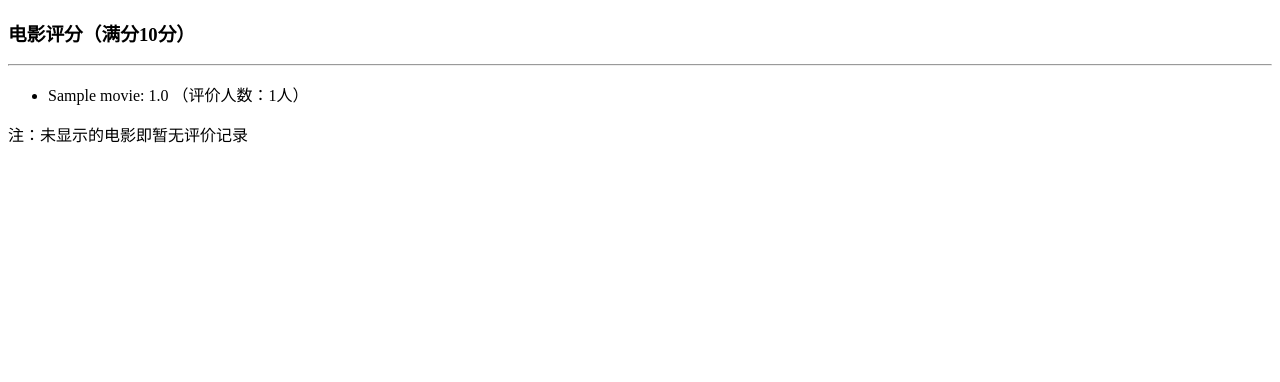
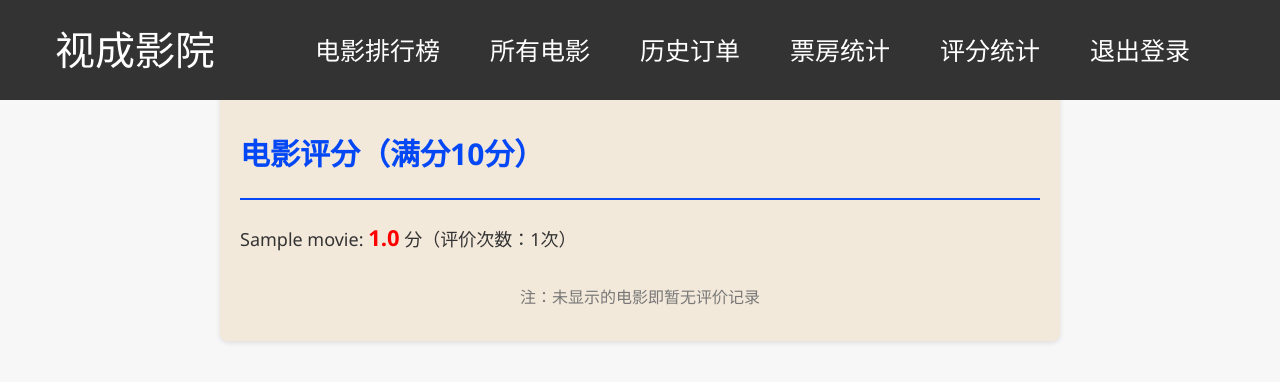
Before and after one commit to TangerineStarrySky/2024Spring-DBPJ, a Django app: page /cinema/score/ in a window 1280 px wide. Shown: the top 382 px of the page. Run offline with Django 4.2, Linux system fonts and the light colour scheme; tables that the repository leaves empty hold one stand-in row (values such as "Sample post").

Commit message:
美化票房/评分统计页

```diff
--- a/cinema/templates/score_stats.html
+++ b/cinema/templates/score_stats.html
@@ -3,20 +3,39 @@
 <head>
     <meta charset="UTF-8">
     <title>电影评分</title>
+    {% load static %}
+    <link rel="stylesheet" href="{% static 'css/navbar.css' %}">
+    <link rel="stylesheet" href="{% static 'css/stats.css' %}">
 </head>
 <body>
+    <div class="navbar">
+        <a class="cinema_name" href="{% url 'index' %}?user_id={{ user.user_id }}">视成影院</a>
+        <a href="{% url 'ranking' user.user_id %}">电影排行榜</a>
+        <a href="{% url 'movies' user.user_id %}">所有电影</a>
+        <a href="{% url 'history' user.user_id %}">历史订单</a>
+
+        {% if user.user_id == 1 %}
+            <a href="{% url 'box_office' %}">票房统计</a>
+            <a href="{% url 'score' %}">评分统计</a>
+        {% endif %}
+
+        <a href="{% url 'welcome' %}">退出登录</a>
+        <div class="username">用户：{{ user.username }}</div>
+    </div>
+
+    <div class="container">
         <h3>电影评分（满分10分）</h3>
         <hr>
-
         <ul>
             {% for score in scores %}
                 <li>
                     <p>
-                    {{ score.2 }}: {{ score.0 }}  （评价人数：{{ score.1 }}人）
+                        {{ score.2 }}: <span>{{ score.0 }}</span> 分（评价次数：{{ score.1 }}次）
                     </p>
                 </li>
             {% endfor %}
         </ul>
-    <p>注：未显示的电影即暂无评价记录</p>
+        <p class="note">注：未显示的电影即暂无评价记录</p>
+    </div>
 </body>
 </html>
--- a/cinema/views.py
+++ b/cinema/views.py
@@ -164,7 +164,7 @@ def handle_login(request):
 
 
 def history(request, user_id):
-    user = User.objects.filter(pk=user_id).first()
+    user = User.objects.get(pk=user_id)
     tickets = Ticket.objects.filter(user_id=user_id).all()
     infos = []
     for ticket in tickets:
@@ -219,26 +219,29 @@ def refund(request, ticket_id):
     return redirect(reverse('index') + f'?user_id={ticket.user_id}')
 
 def box_office(request):
+    user = User.objects.get(pk=1)
     movies = Movie.objects.all()
     box_offices = []
     for movie in movies:
         sum = 0
         tickets = Ticket.objects.filter(movie_id=movie.movie_id, paystatus=True).all()
+        cnt = tickets.count()
         for ticket in tickets:
             sum += ticket.price
         if sum > 0:
-            box_offices.append([sum, movie.movie_name])
+            box_offices.append([sum, cnt, movie.movie_name])
     box_offices.sort(reverse=True)
-    return render(request, 'box_office.html', {'box_offices': box_offices})
+    return render(request, 'box_office.html', {'box_offices': box_offices, 'user': user})
 
 
 def score_stats(request):
+    user = User.objects.get(pk=1)
     movies = Movie.objects.all()
     scores = []
     for movie in movies:
         sum = 0
+        tickets = Ticket.objects.filter(movie_id=movie.movie_id, paystatus=True).all()
         cnt = 0
-        tickets = Ticket.objects.filter(movie_id=movie.movie_id, paystatus=True).all()
         for ticket in tickets:
             if ticket.evaluation != -1:
                 sum += ticket.evaluation
@@ -246,7 +249,7 @@ def score_stats(request):
         if sum > 0:
             scores.append([sum/cnt, cnt, movie.movie_name])
     scores.sort(reverse=True)
-    return render(request, 'score_stats.html', {'scores': scores})
+    return render(request, 'score_stats.html', {'scores': scores, 'user': user})
 
 
 def ranking(request, user_id):
--- /dev/null
+++ b/static/css/stats.css
@@ -0,0 +1,59 @@
+body {
+    font-family: 'Segoe UI', Tahoma, Geneva, Verdana, sans-serif;
+    background-color: #f7f7f7;
+    margin: 0;
+    padding: 0;
+    color: #333;
+    line-height: 1.6;
+}
+.container {
+    max-width: 800px;
+    margin: 80px auto;
+    padding: 20px;
+    background-color: rgba(232, 190, 135, 0.25);
+    border-radius: 8px;
+    box-shadow: 0 2px 5px rgba(0, 0, 0, 0.1);
+}
+h3 {
+    font-size: 30px;
+    color: #0448f5;
+    margin-bottom: 20px;
+}
+hr {
+    border: none;
+    border-top: 2px solid #0448f5;
+    margin-bottom: 20px;
+}
+ul {
+    list-style: none;
+    padding: 0;
+    margin: 0;
+}
+li {
+    margin-bottom: 15px;
+}
+p {
+    font-size: 18px;
+    margin-bottom: 10px;
+}
+p.note {
+    font-size: 16px;
+    color: #777;
+    text-align: center;
+    margin-top: 30px;
+}
+.container a {
+    color: #007bff;
+    text-decoration: none;
+    transition: color 0.3s ease;
+}
+.container a:hover {
+    color: #0056b3;
+    text-decoration: underline;
+}
+
+.container span{
+    font-weight: bold;
+    font-size: 22px;
+    color: red;
+}
```
Also changed, not shown: cinema/templates/box_office.html (+22 -3 lines). Lines whose indentation alone changed are shown as unchanged.
